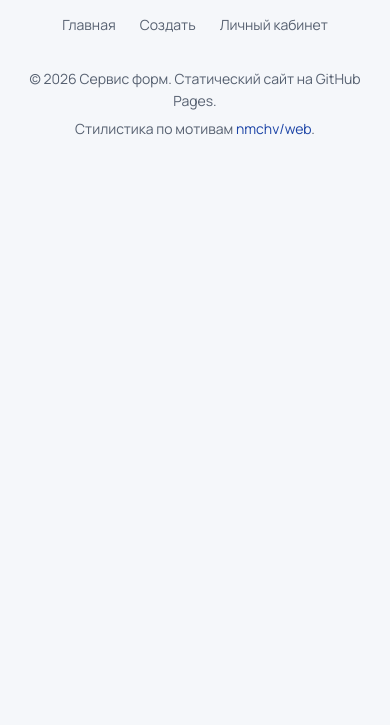
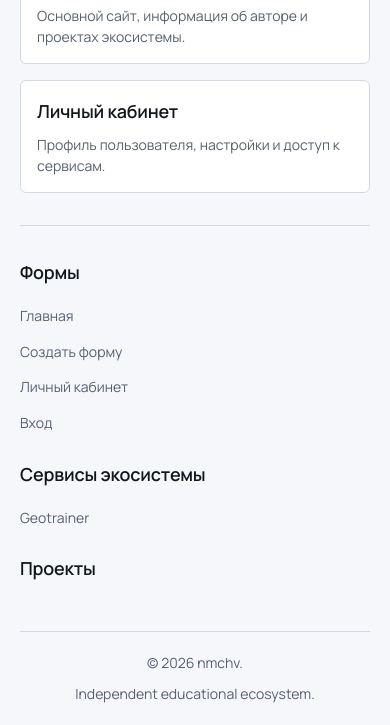
Before and after one commit to nmchv/forms, an Astro site: page / in a window 390 px wide. Shown: the part 546-1271 px from the top of the page. Before the commit the page ends 844 px from the top, so only its background shows below. Built offline with nearby package versions, Linux system fonts and the light colour scheme; Astro itself is replaced by a stand-in of ours; no server answers.

Commit message:
feat: унифицировать футер по дизайн-системе nmchv
- три секции: основные ресурсы (карточки nmchv.ru и кабинет), навигация (3 колонки), инфопанель
- карточки основных ресурсов с переходом по всей площади
- колонка 1: навигация сервиса Формы (Главная, Создать форму, Кабинет, Вход)
- колонка 2: сервисы экосистемы (Geotrainer)
- колонка 3: проекты (пустая — реальные адреса не определены)
- адаптивная сетка: карточки и колонки стекаются на мобильных

```diff
--- a/src/components/Footer.astro
+++ b/src/components/Footer.astro
@@ -3,22 +3,58 @@ interface Props {}
 ---
 <footer class="site-footer">
   <div class="container">
-    <div class="footer-grid">
-      <div class="footer-brand">
-        <svg class="brand-mark" viewBox="0 0 24 24" aria-hidden="true" focusable="false">
-          <path d="M4 20 L12 3 L20 20 M7.2 14.5 H16.8" fill="none" stroke="currentColor" stroke-width="2" stroke-linecap="square" />
-        </svg>
-        <span class="brand-name">Формы</span>
+
+    <!-- Секция A. Основные ресурсы -->
+    <section class="footer-section-a">
+      <div class="footer-cards">
+        <a href="https://nmchv.ru/" class="footer-card" target="_blank" rel="noopener noreferrer">
+          <div class="footer-card-content">
+            <h3 class="footer-card-title">nmchv.ru</h3>
+            <p class="footer-card-desc">Основной сайт, информация об авторе и проектах экосистемы.</p>
+          </div>
+        </a>
+        <a href="https://www.login.nmchv.ru" class="footer-card" target="_blank" rel="noopener noreferrer">
+          <div class="footer-card-content">
+            <h3 class="footer-card-title">Личный кабинет</h3>
+            <p class="footer-card-desc">Профиль пользователя, настройки и доступ к сервисам.</p>
+          </div>
+        </a>
       </div>
-      <nav class="footer-nav" aria-label="Подвал навигация">
-        <a href="#top">Главная</a>
-        <a href="#create">Создать</a>
-        <a href="#cabinet">Личный кабинет</a>
-      </nav>
-      <div class="footer-copy">
-        <p>© 2026 Сервис форм. Статический сайт на GitHub Pages.</p>
-        <p>Стилистика по мотивам <a href="https://github.com/nmchv/web">nmchv/web</a>.</p>
+    </section>
+
+    <!-- Секция B. Навигация -->
+    <section class="footer-section-b">
+      <div class="footer-columns">
+        <div class="footer-column">
+          <h3 class="footer-column-title">Формы</h3>
+          <ul class="footer-column-list">
+            <li><a href="/">Главная</a></li>
+            <li><a href="/create">Создать форму</a></li>
+            <li><a href="/cabinet">Личный кабинет</a></li>
+            <li><a href="/login">Вход</a></li>
+          </ul>
+        </div>
+        <div class="footer-column">
+          <h3 class="footer-column-title">Сервисы экосистемы</h3>
+          <ul class="footer-column-list">
+            <li><a href="https://geotrainer.nmchv.ru/" target="_blank" rel="noopener noreferrer">Geotrainer</a></li>
+          </ul>
+        </div>
+        <div class="footer-column">
+          <h3 class="footer-column-title">Проекты</h3>
+          <ul class="footer-column-list">
+          </ul>
+        </div>
       </div>
-    </div>
+    </section>
+
+    <!-- Секция C. Нижняя информационная панель -->
+    <section class="footer-section-c">
+      <div class="footer-info">
+        <p>© 2026 nmchv.</p>
+        <p>Independent educational ecosystem.</p>
+      </div>
+    </section>
+
   </div>
 </footer>
--- a/src/styles/global.css
+++ b/src/styles/global.css
@@ -374,25 +374,135 @@ textarea.field-input { height: auto; min-height: 96px; padding: 10px 12px; resiz
 .about-text a:hover { color: var(--color-accent); }
 
 /* ---------- Footer ---------- */
-.site-footer { border-top: 1px solid var(--color-border); padding-block: 40px; color: var(--color-text-secondary); font-size: var(--fs-small); }
-.site-footer .container { display: flex; flex-wrap: wrap; justify-content: space-between; align-items: center; gap: 16px 32px; }
+.site-footer {
+  background: var(--color-background);
+  border-top: 1px solid var(--color-border);
+  color: var(--color-text-primary);
+}
 
-.footer-grid { display: grid; grid-template-columns: 1fr auto 1fr; align-items: center; gap: 24px 40px; }
-.footer-brand { display: flex; align-items: center; gap: 10px; }
-.footer-brand .brand-name { font-weight: 600; letter-spacing: 0.01em; }
-.footer-nav { display: flex; flex-wrap: wrap; gap: 4px 24px; }
-.footer-nav a { display: inline-flex; align-items: center; min-height: 44px; color: var(--color-text-secondary); transition: color 0.25s var(--ease); }
-.footer-nav a:hover { color: var(--color-text-primary); }
-.footer-copy { color: var(--color-text-secondary); font-size: var(--fs-small); text-align: right; }
-.footer-copy p { margin: 0 0 6px; }
-.footer-copy a { color: var(--color-accent-hover); }
-.footer-copy a:hover { color: var(--color-accent); }
+.site-footer .container {
+  display: flex;
+  flex-direction: column;
+}
 
+/* Секция A. Основные ресурсы — карточки */
+.footer-section-a {
+  padding-block: clamp(32px, 6vw, 48px);
+  border-bottom: 1px solid var(--color-border);
+}
+
+.footer-cards {
+  display: grid;
+  grid-template-columns: 1fr 1fr;
+  gap: clamp(16px, 3vw, 24px);
+  max-width: 800px;
+  margin-inline: auto;
+}
+
+.footer-card {
+  display: block;
+  background: var(--color-surface);
+  border: 1px solid var(--color-border);
+  border-radius: var(--radius);
+  padding: clamp(16px, 3vw, 24px);
+  text-decoration: none;
+  color: inherit;
+  transition: border-color 0.25s var(--ease), transform 0.25s var(--ease), box-shadow 0.25s var(--ease);
+}
+
+.footer-card:hover {
+  border-color: var(--color-accent);
+  transform: translateY(-2px);
+  box-shadow: var(--shadow-card);
+}
+
+.footer-card-title {
+  font-size: clamp(1.1rem, 1rem + 0.5vw, 1.25rem);
+  font-weight: 600;
+  margin: 0 0 8px;
+  letter-spacing: -0.01em;
+  color: var(--color-text-primary);
+}
+
+.footer-card-desc {
+  font-size: var(--fs-small);
+  color: var(--color-text-secondary);
+  margin: 0;
+  line-height: 1.5;
+}
+
+/* Секция B. Навигация — три колонки */
+.footer-section-b {
+  padding-block: clamp(32px, 6vw, 48px);
+  border-bottom: 1px solid var(--color-border);
+}
+
+.footer-columns {
+  display: grid;
+  grid-template-columns: repeat(3, 1fr);
+  gap: clamp(24px, 5vw, 48px);
+  max-width: 900px;
+  margin-inline: auto;
+}
+
+.footer-column-title {
+  font-size: clamp(1.1rem, 1rem + 0.5vw, 1.25rem);
+  font-weight: 600;
+  margin: 0 0 16px;
+  letter-spacing: -0.01em;
+  color: var(--color-text-primary);
+}
+
+.footer-column-list {
+  margin: 0;
+  padding: 0;
+  list-style: none;
+  display: flex;
+  flex-direction: column;
+  gap: 10px;
+}
+
+.footer-column-list a {
+  color: var(--color-text-secondary);
+  text-decoration: none;
+  font-size: var(--fs-small);
+  transition: color 0.25s var(--ease);
+}
+
+.footer-column-list a:hover {
+  color: var(--color-accent-hover);
+}
+
+/* Секция C. Нижняя информационная панель */
+.footer-section-c {
+  padding-block: clamp(20px, 4vw, 32px);
+}
+
+.footer-info {
+  max-width: 900px;
+  margin-inline: auto;
+  display: flex;
+  flex-direction: column;
+  gap: 8px;
+  font-size: var(--fs-small);
+  color: var(--color-text-secondary);
+  text-align: center;
+}
+
+.footer-info p {
+  margin: 0;
+}
+
+/* Адаптивность */
 @media (max-width: 700px) {
-  .footer-grid { grid-template-columns: 1fr; text-align: center; gap: 20px; }
-  .footer-brand { justify-content: center; }
-  .footer-nav { justify-content: center; }
-  .footer-copy { text-align: center; }
+  .footer-cards {
+    grid-template-columns: 1fr;
+  }
+
+  .footer-columns {
+    grid-template-columns: 1fr;
+    gap: clamp(24px, 5vw, 32px);
+  }
 }
 
 /* ---------- Reveal ---------- */
```
